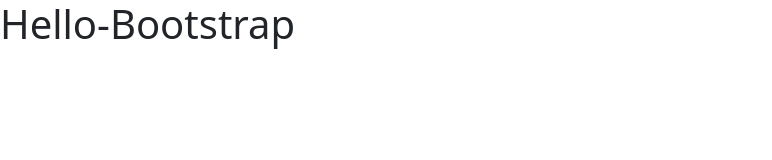
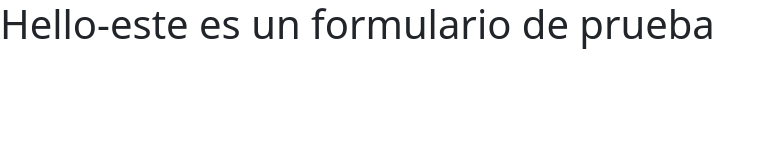
Before and after one commit to SergioFuentesDuoc/miformulario, a plain HTML site: page index.html in a window 1280 px wide. Shown: the whole page, without its empty margins (0-772 px from the left). Drawn offline with nearby package versions, Linux system fonts and the light colour scheme.

```diff
--- a/index.html
+++ b/index.html
@@ -3,12 +3,12 @@
 <head>
   <meta charset="UTF-8">
   <meta name="viewport" content="width=device-width, initial-scale=1.0">
-  <title>Bootstrap Site</title>
+  <title>Mi Formulario</title>
   <link rel="stylesheet" href="https://stackpath.bootstrapcdn.com/bootstrap/5.0.0-alpha1/css/bootstrap.min.css" integrity="sha384-r4NyP46KrjDleawBgD5tp8Y7UzmLA05oM1iAEQ17CSuDqnUK2+k9luXQOfXJCJ4I" crossorigin="anonymous">
   <script src="https://cdn.jsdelivr.net/npm/popper.js@1.16.0/dist/umd/popper.min.js" integrity="sha384-Q6E9RHvbIyZFJoft+2mJbHaEWldlvI9IOYy5n3zV9zzTtmI3UksdQRVvoxMfooAo" crossorigin="anonymous"></script>
   <script src="https://stackpath.bootstrapcdn.com/bootstrap/5.0.0-alpha1/js/bootstrap.min.js" integrity="sha384-oesi62hOLfzrys4LxRF63OJCXdXDipiYWBnvTl9Y9/TRlw5xlKIEHpNyvvDShgf/" crossorigin="anonymous"></script>
 </head>
 <body>
-<h1>Hello-Bootstrap</h1>
+<h1>Hello-este es un formulario de prueba</h1>
 </body>
 </html>
```
